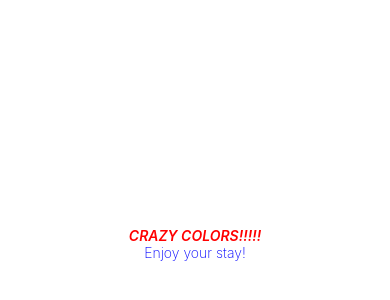
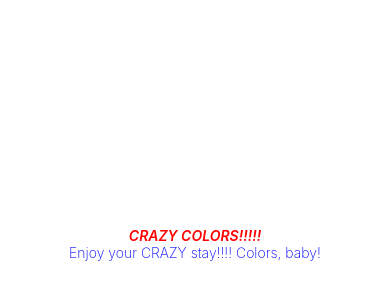
Before and after one commit to Baltazar-Garcia/colors-practice, a React Native app: screen / in a window 390 px wide. Shown: the part 178-478 px from the top of the page. Built offline with nearby package versions, Linux system fonts and the light colour scheme.

Commit message:
changed subtitle

```diff
--- a/homeScreen.tsx
+++ b/homeScreen.tsx
@@ -7,7 +7,7 @@ const HomeScreen = (props: componentNameProps) => {
     return (
         <View style={styles.container}>
             <Text style={styles.textStyle}>CRAZY COLORS!!!!!</Text>
-            <Text style={styles.bodyStyle}>Enjoy your stay!</Text>
+            <Text style={styles.bodyStyle}>Enjoy your CRAZY stay!!!! Colors, baby!</Text>
         </View>
     );
 };
```
